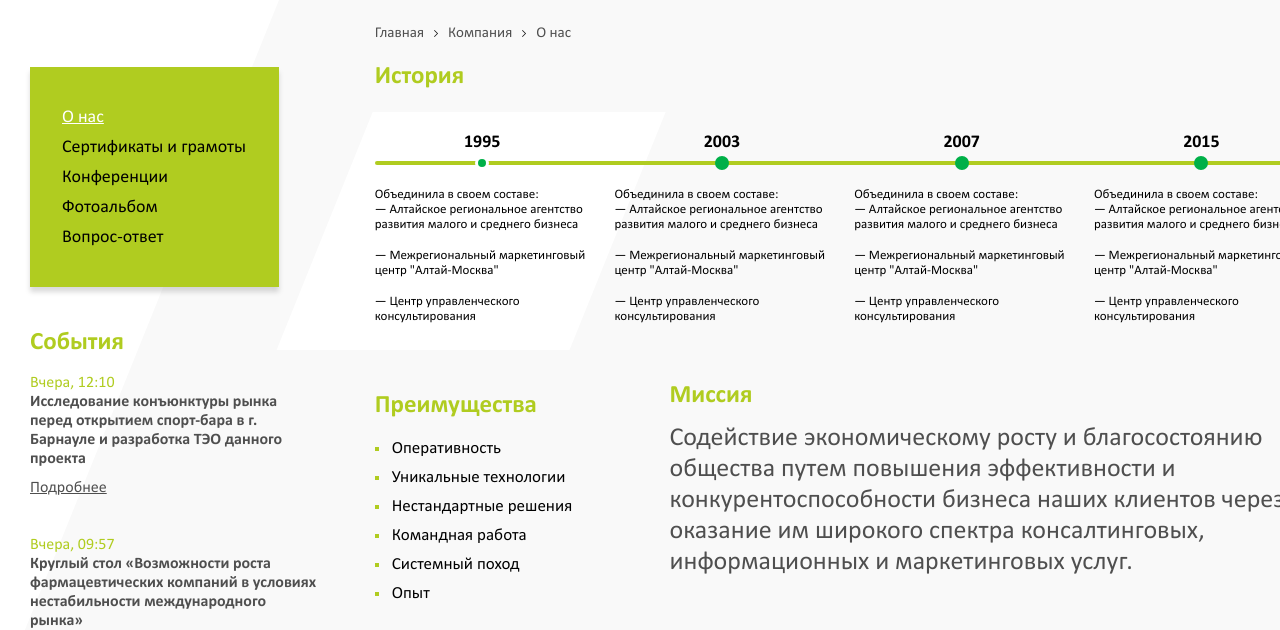
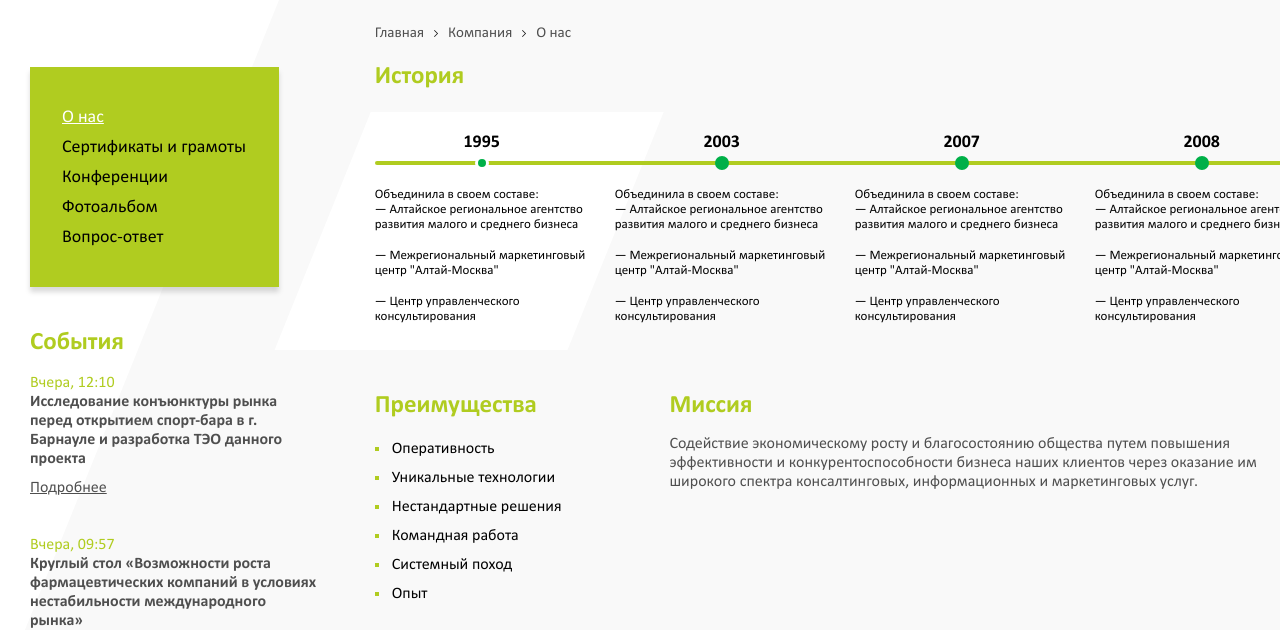
Before and after one commit to justdealman/asba, a plain HTML site: page about.html in a window 1280 px wide. Shown: the part 177-807 px from the top of the page. Drawn offline with Linux system fonts and the light colour scheme.

Commit message:
about page update

```diff
--- a/about.html
+++ b/about.html
@@ -71,37 +71,78 @@
 						<li>О нас</li>
 					</ul>
 					<h1>История</h1>
-					<ul class="history-line">
-						<li>
+					<div class="history-line">
+						<div class="item">
 							<h4>1995</h4>
 							<h6>Объединила в своем составе:</h6>
 							<p>— Алтайское региональное агентство развития малого и среднего бизнеса</p>
 							<p>— Межрегиональный маркетинговый центр "Алтай-Москва"</p>
 							<p>— Центр управленческого консультирования</p>
-						</li>
-						<li>
+						</div>
+						<div class="item">
 							<h4>2003</h4>
 							<h6>Объединила в своем составе:</h6>
 							<p>— Алтайское региональное агентство развития малого и среднего бизнеса</p>
 							<p>— Межрегиональный маркетинговый центр "Алтай-Москва"</p>
 							<p>— Центр управленческого консультирования</p>
-						</li>
-						<li>
+						</div>
+						<div class="item">
 							<h4>2007</h4>
 							<h6>Объединила в своем составе:</h6>
 							<p>— Алтайское региональное агентство развития малого и среднего бизнеса</p>
 							<p>— Межрегиональный маркетинговый центр "Алтай-Москва"</p>
 							<p>— Центр управленческого консультирования</p>
-						</li>
-						<li>
+						</div>
+						<div class="item">
+							<h4>2008</h4>
+							<h6>Объединила в своем составе:</h6>
+							<p>— Алтайское региональное агентство развития малого и среднего бизнеса</p>
+							<p>— Межрегиональный маркетинговый центр "Алтай-Москва"</p>
+							<p>— Центр управленческого консультирования</p>
+						</div>
+						<div class="item">
+							<h4>2009</h4>
+							<h6>Объединила в своем составе:</h6>
+							<p>— Алтайское региональное агентство развития малого и среднего бизнеса</p>
+							<p>— Межрегиональный маркетинговый центр "Алтай-Москва"</p>
+							<p>— Центр управленческого консультирования</p>
+						</div>
+						<div class="item">
+							<h4>2010</h4>
+							<h6>Объединила в своем составе:</h6>
+							<p>— Алтайское региональное агентство развития малого и среднего бизнеса</p>
+							<p>— Межрегиональный маркетинговый центр "Алтай-Москва"</p>
+							<p>— Центр управленческого консультирования</p>
+						</div>
+						<div class="item">
+							<h4>2011</h4>
+							<h6>Объединила в своем составе:</h6>
+							<p>— Алтайское региональное агентство развития малого и среднего бизнеса</p>
+							<p>— Межрегиональный маркетинговый центр "Алтай-Москва"</p>
+							<p>— Центр управленческого консультирования</p>
+						</div>
+						<div class="item">
+							<h4>2012</h4>
+							<h6>Объединила в своем составе:</h6>
+							<p>— Алтайское региональное агентство развития малого и среднего бизнеса</p>
+							<p>— Межрегиональный маркетинговый центр "Алтай-Москва"</p>
+							<p>— Центр управленческого консультирования</p>
+						</div>
+						<div class="item">
+							<h4>2013</h4>
+							<h6>Объединила в своем составе:</h6>
+							<p>— Алтайское региональное агентство развития малого и среднего бизнеса</p>
+							<p>— Межрегиональный маркетинговый центр "Алтай-Москва"</p>
+							<p>— Центр управленческого консультирования</p>
+						</div>
+						<div class="item">
 							<h4>2015</h4>
 							<h6>Объединила в своем составе:</h6>
 							<p>— Алтайское региональное агентство развития малого и среднего бизнеса</p>
 							<p>— Межрегиональный маркетинговый центр "Алтай-Москва"</p>
 							<p>— Центр управленческого консультирования</p>
-						</li>
-						<span class="bg"></span>
-					</ul>
+						</div>
+					</div>
 					<div class="benefits">
 						<h2>Преимущества</h2>
 						<ul class="default">
@@ -132,7 +173,7 @@
 						</li>
 					</ul>
 					<div class="text">
-						<h2>Качество</h2>
+						<h2>Политика в области качества</h2>
 						<p>Политика компании в области качества отражает основные ценности Агентства, является частью общей политики и стратегии развития, а также инструментом для постоянного улучшения качества услуг.</p>
 						<h6>Для достижения целей компания следует следующим принципам:</h6>
 						<ul class="default">
--- a/css/style.css
+++ b/css/style.css
@@ -924,43 +924,69 @@ footer .social li a img {
 }
 .history-line {
 	position:relative;
-	margin:0 0 30px;
-}
-.history-line .bg {
+	width:960px;
+	margin:0 0 30px -13px;
+}
+.history-line .slick-list {
+	position:relative;
+	width:960px;
+	z-index:2;
+}
+.history-line .slick-prev, .history-line .slick-next {
+	position:absolute;
+	top:31px;
+	z-index:5;
+	display:block;
+	width:44px;
+	height:40px;
+	cursor:pointer;
+	background-color:transparent;
+	background-image:url('../img/slick-arrows-h.png');
+	background-repeat:no-repeat;
+}
+.history-line .slick-prev {
+	left:-39px;
+	background-position:left top;
+}
+.history-line .slick-next {
+	right:-40px;
+	background-position:right top;
+}
+.history-line .slick-disabled {
+	display:none !important;
+}
+.history-bg {
 	position:absolute;
 	left:0;
 	top:0;
 	display:block;
 	width:390px;
 	height:238px;
-	margin-left:-99px;
+	margin-left:-88px;
 	background:url('../img/history-bg.png') no-repeat center top;
 }
 .history-line:before {
 	content:'';
 	position:absolute;
-	left:0;
+	left:13px;
 	top:49px;
 	z-index:2;
-	width:100%;
+	width:935px;
 	height:4px;
 	background:#b0cc20;
 	-webkit-border-radius:2px;
 	border-radius:2px;
 }
-.history-line li {
+.history-line .item {
 	position:relative;
 	z-index:2;
 	min-height:238px;
-	display:inline-block;
-	width:215px;
-	vertical-align:top;
-	padding:19px 0 11px;
-	margin:0 22px 0 0;
+	width:240px;
+	padding:19px 13px 11px;
 	-webkit-box-shadow:border-box;
 	box-sizing:border-box;
 }
-.history-line li:before {
+.history-line .item:before {
 	content:'';
 	position:absolute;
 	left:50%;
@@ -975,10 +1001,7 @@ footer .social li a img {
 	-webkit-transition:all 0.5s linear;
 	transition:all 0.5s linear;
 }
-.history-line li:nth-child(4n) {
-	margin-right:-10px;
-}
-.history-line li h4 {
+.history-line .item h4 {
 	position:relative;
 	font-size:18px;
 	line-height:21px;
@@ -986,45 +1009,45 @@ footer .social li a img {
 	padding:0;
 	margin:0 0 34px;
 }
-.history-line li h6 {
+.history-line .item h6 {
 	font-size:13px;
 	line-height:15px;
 	font-weight:normal;
 	padding:0;
 	margin:0;
 }
-.history-line li p {
+.history-line .item p {
 	font-size:13px;
 	line-height:15px;
 	margin:0 0 16px;
 }
-.history-line li.active:before {
+.history-line .item.active:before {
 	border-color:#ffffff;
 }
 .rc .benefits {
 	display:inline-block;
 	width:265px;
 	vertical-align:top;
-	margin:10px 27px 23px 0;
+	margin:10px 27px 24px 0;
 }
 .rc .benefits h2 {
+	margin:0 0 20px;
+}
+ul.default {
 	margin:0 0 19px;
 }
-ul.default {
-	margin:0 0 20px;
-}
 ul.default li {
 	position:relative;
-	font-size:17px;
-	line-height:20px;
+	font-size:16px;
+	line-height:19px;
 	padding:0 0 0 17px;
-	margin:0 0 9px;
+	margin:0 0 10px;
 }
 ul.default li:before {
 	content:'';
 	position:absolute;
 	left:0;
-	top:10px;
+	top:9px;
 	width:4px;
 	height:4px;
 	background:#b0cc20;
@@ -1033,18 +1056,18 @@ ul.default li:before {
 	display:inline-block;
 	width:640px;
 	vertical-align:top;
-	margin:0 -10px 23px 0;
+	margin:10px -10px 24px 0;
 }
 .rc .mission h2 {
-	margin:0 0 12px;
+	margin:0 0 15px;
 }
 .rc .mission h5 {
 	color:#4f4f4f;
-	font-size:26px;
-	line-height:31px;
+	font-size:16px;
+	line-height:19px;
 	font-weight:normal;
 	padding:0;
-	margin:0 0 31px;
+	margin:0 0 19px;
 }
 .rc .gallery {
 	clear:both;
@@ -1067,24 +1090,24 @@ ul.default li:before {
 	height:198px;
 }
 .rc .text h2 {
-	margin:0 0 15px;
+	margin:0 0 14px;
 }
 .rc .text p, .rc .text h6 {
-	font-size:17px;
-	line-height:21px;
-	padding:0;
+	font-size:16px;
+	line-height:20px;
+	padding:0;
+	margin:0 0 20px;
+}
+.rc .text .default {
+	margin:0 0 51px;
+}
+.rc .text .default li {
+	font-size:16px;
+	line-height:19px;
 	margin:0 0 19px;
 }
-.rc .text .default {
-	margin:0 0 35px;
-}
-.rc .text .default li {
-	font-size:17px;
-	line-height:21px;
-	margin:0 0 19px;
-}
 .rc .consult-e {
-	margin:46px 0 20px;
+	margin:52px 0 20px;
 }
 .clients-list {
 	text-align:center;
--- a/js/scripts.js
+++ b/js/scripts.js
@@ -31,13 +31,6 @@ $(function() {
 		slidesToShow: 7,
 		slidesToScroll: 7
 	});
-	$('.history-line li').on('click', function(e) {
-		e.preventDefault();
-		$(this).siblings('.bg').stop().animate({
-			'left': $(this).position().left+'px'
-		}, 500);
-		$(this).addClass('active').siblings().removeClass('active');
-	}).filter(':first').click();
 	$('.decision-e ul li p').on('mouseenter', function(e) {
 		e.preventDefault();
 		var t = $('.decision-e .tip');
@@ -70,4 +63,41 @@ $(function() {
 		slidesToShow: 3,
 		slidesToScroll: 1
 	});
+	if ( $('.history-line').length > 0 ) {
+		$(function() {
+			$('body').append('<span class="history-bg"></span>');
+			var justLoaded = false;
+			var delay = 0;
+			var bg = $('.history-bg');
+			$('.history-line .item').on('click', function(e) {
+				e.preventDefault();
+				if ( !justLoaded ) {
+					justLoaded = true;
+				} else {
+					delay = 500;
+				}
+				bg.stop().animate({
+					'left': $(this).offset().left+'px',
+					'top': $(this).offset().top+'px'
+				}, delay);
+				$(this).addClass('active').siblings().removeClass('active');
+			}).filter(':first').click();
+			$('.history-line').slick({
+				arrows: true,
+				dots: false,
+				autoplay: false,
+				infinite: false,
+				draggable: false,
+				slidesToShow: 4,
+				slidesToScroll: 1
+			});
+			$('.history-line').on('beforeChange', function(event, slick, currentSlide, nextSlide) {
+				if ( nextSlide > currentSlide ) {
+					$('.history-line .item.active').next().addClass('active').siblings().removeClass('active');
+				} else {
+					$('.history-line .item.active').prev().addClass('active').siblings().removeClass('active');
+				}
+			});
+		});
+	}
 });
```
Also changed, not shown: img/slick-arrows-h.png (added).
